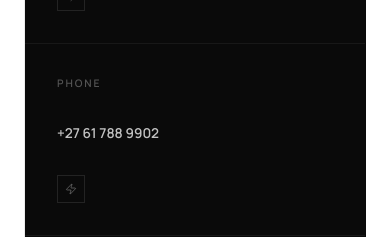
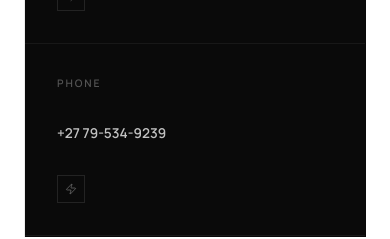
Before and after one commit to seedwaydevs/cmmg, a Next.js app: page / in a window 390 px wide. Shown: the part 7200-7439 px from the top of the page. Built offline with nearby package versions, Linux system fonts and the light colour scheme.

Commit message:
fix: update phone number in ContactCTA component

```diff
--- a/src/components/home/ContactCTA.tsx
+++ b/src/components/home/ContactCTA.tsx
@@ -347,7 +347,7 @@ const ContactCTA = () => {
                 </a>
                 <a href="tel:+27617889902" className="cta-action-btn">
                   <span className="cta-action-label">Phone</span>
-                  <span className="cta-action-value">+27 61 788 9902</span>
+                  <span className="cta-action-value">+27 79-534-9239</span>
                   <div className="cta-action-arrow">
                     <Zap size={12} />
                   </div>
```
